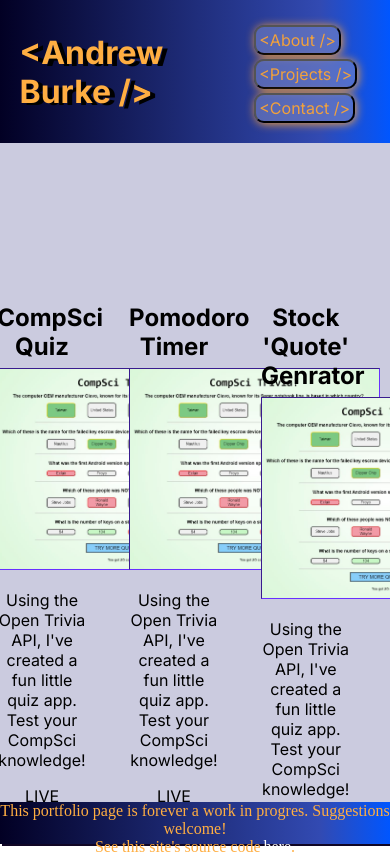
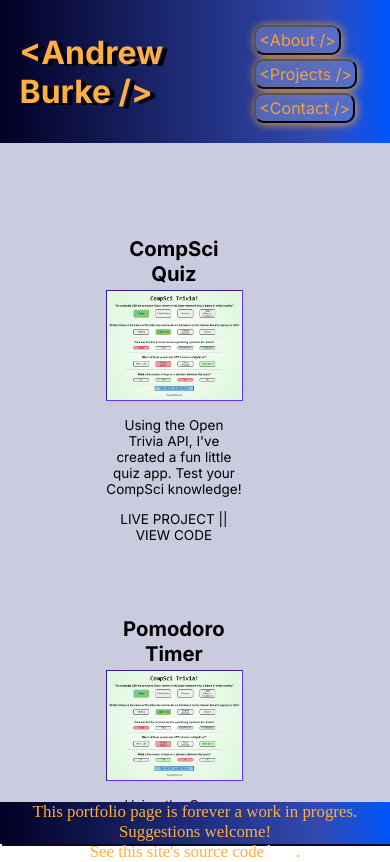
Before and after one commit to AndyTBurke/AndyBurkeDevPortfolio, a React (Vite) app: page / in a window 390 px wide. Both pictures are taken after a click on the button "<Projects />". Built offline with nearby package versions, Linux system fonts and the light colour scheme.

Commit message:
responsiveness updates
mainly on 'projects' page

```diff
--- a/src/index.css
+++ b/src/index.css
@@ -102,6 +102,7 @@ body {
     text-align: center;
     margin: 0;
     color: #FFAE42;
+    font-size: 2vh;
 }
 
 .footer > p > a {
@@ -151,10 +152,16 @@ body {
     align-items: center;
 }
 
+.projects-page {
+    overflow-y: scroll;
+    overflow-x: hidden;
+}
+
 .projects-container {
-
-    height: 50vh;
+    height: 60vh;
     width: 80vw;
+    flex-direction: row;
+    flex-wrap: wrap;
 }
 
 .project {
@@ -162,11 +169,14 @@ body {
     width: 23vw;
     margin-right: 5vh;
     text-align: center;
+    position: relative;
+    overflow: visible;
+    font-size: 1.6vh;
 }
 
 .proj-img {
     margin-top: -1.5vh;
-    height: 200px;
+    width: 99%;
     border: 1px inset rgb(92, 43, 226);
 }
 
@@ -175,12 +185,17 @@ body {
     border-color: #ff9933;
 }
 
-.proj-description {
-}
-
 @media only screen and (max-width: 930px) {
     .header > nav > button {
         padding: 3px;
         margin-top: 4px;
     }
+
+    .projects-container {
+        width: 90vw;
+    }
+
+    .project {
+        width: 35vw
+    }
 }
```
